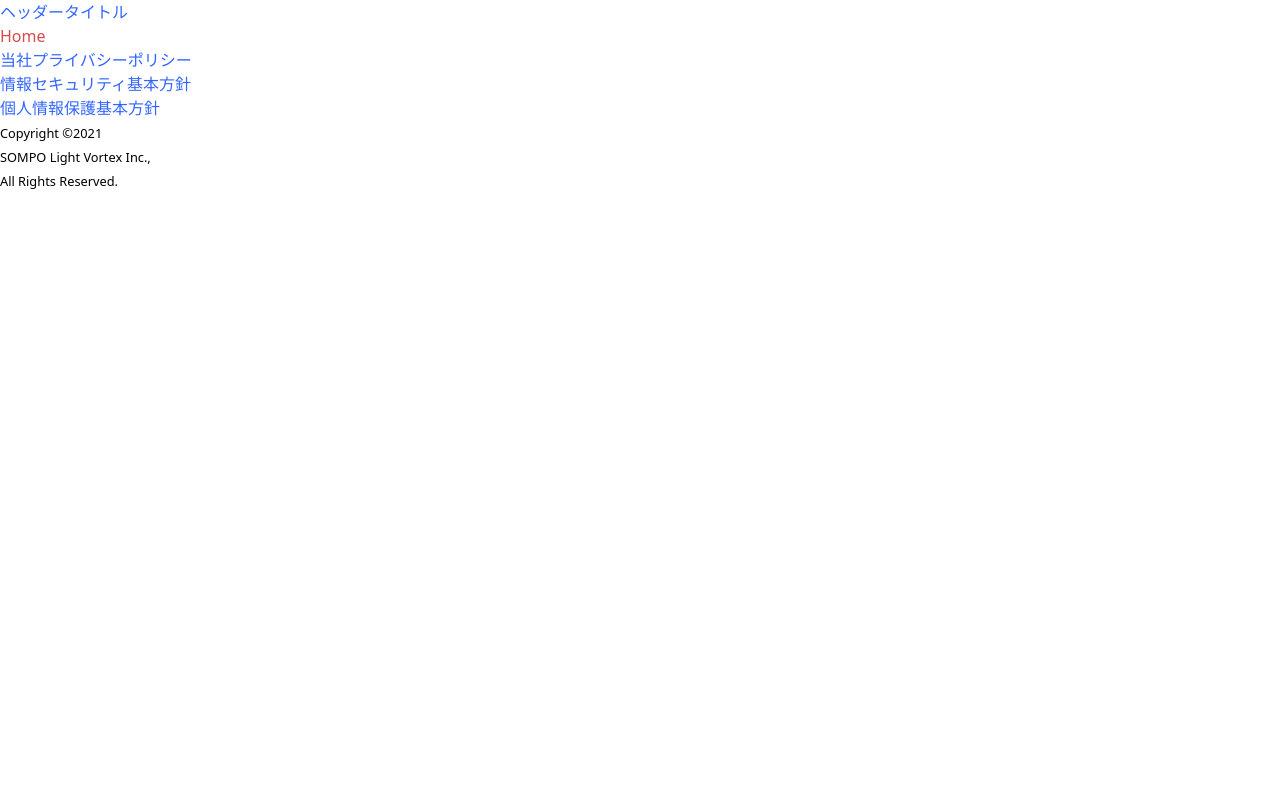
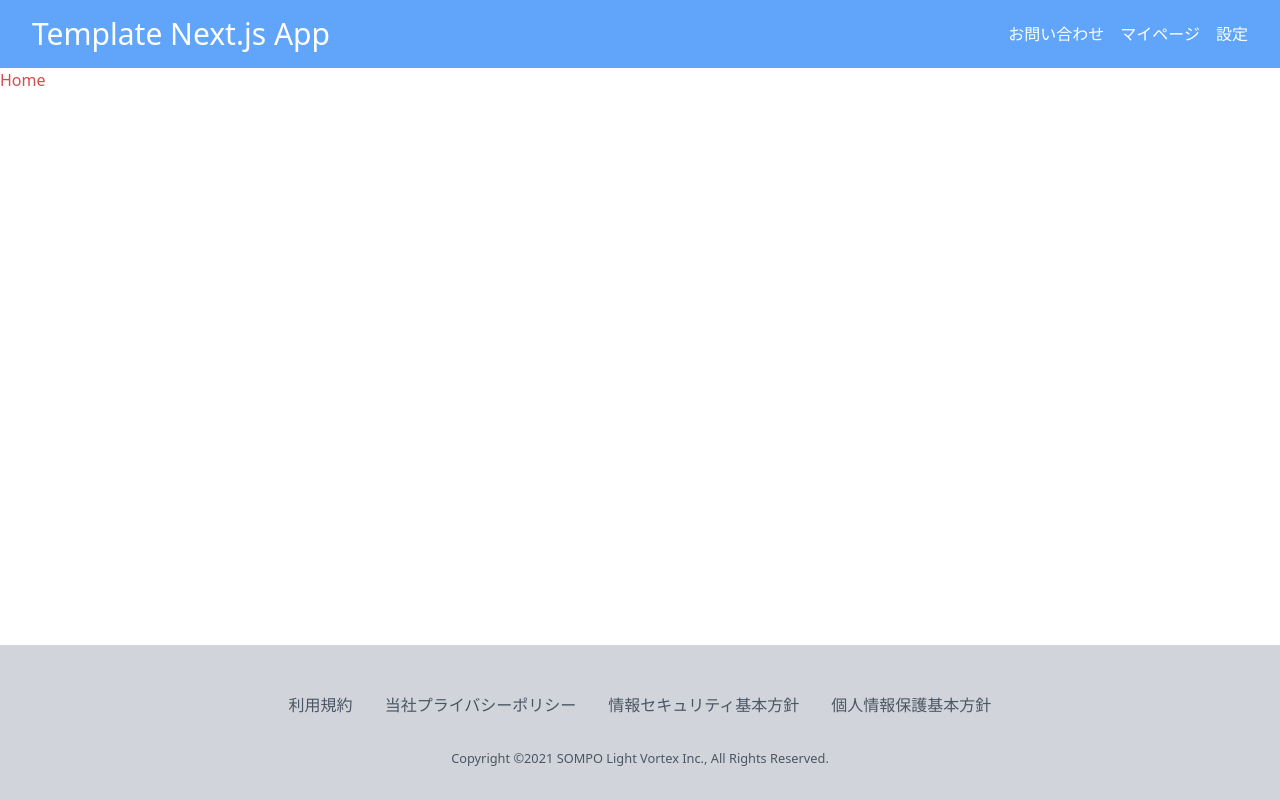
Before and after one commit to y-u-y-a/template-next, a Next.js app: page / in a window 1280 px wide. Built offline with nearby package versions, Linux system fonts and the light colour scheme.

Commit message:
feat:Header, Footer作成（固定）

```diff
--- a/src/components/Footer.tsx
+++ b/src/components/Footer.tsx
@@ -1,32 +1,31 @@
+import { FC } from 'react'
 import Link from 'next/link'
 
-export const Footer = () => {
+export const Footer: FC = () => {
+  const navItemList = [
+    { name: '利用規約', path: '/terms-policy' },
+    { name: '当社プライバシーポリシー', path: '/company-policy' },
+    { name: '情報セキュリティ基本方針', path: '/security-policy' },
+    { name: '個人情報保護基本方針', path: '/personal-policy' },
+  ]
   return (
-    <footer>
-      <p>
-        <Link href="/privacy/">
-          <a>当社プライバシーポリシー</a>
-        </Link>
-      </p>
-      <p>
-        <Link href="/information-security-policy/">
-          <a>情報セキュリティ基本方針</a>
-        </Link>
-      </p>
-      <p>
-        <Link href="/personaldata-privacypolicy/">
-          <a>個人情報保護基本方針</a>
-        </Link>
-      </p>
-      <p>
-        <small>
-          Copyright&nbsp;©2021&nbsp;
-          <br />
-          SOMPO&nbsp;Light&nbsp;Vortex&nbsp;Inc.,&nbsp;
-          <br />
-          All&nbsp;Rights&nbsp;Reserved.
-        </small>
-      </p>
+    <footer className="bg-gray-300">
+      <ul className="pt-12 pb-8 flex justify-center gap-8">
+        {navItemList.map((item) => (
+          <li key={item.path}>
+            <Link href={item.path}>
+              <a className="text-gray-600">{item.name}</a>
+            </Link>
+          </li>
+        ))}
+      </ul>
+      <small className="block text-center text-gray-600 pb-8">
+        Copyright&nbsp;©2021&nbsp;
+        <br className="md:hidden" />
+        SOMPO&nbsp;Light&nbsp;Vortex&nbsp;Inc.,&nbsp;
+        <br className="md:hidden" />
+        All&nbsp;Rights&nbsp;Reserved.
+      </small>
     </footer>
   )
 }
--- a/src/components/Header.tsx
+++ b/src/components/Header.tsx
@@ -1,12 +1,33 @@
+import { FC } from 'react'
 import Link from 'next/link'
 
-export const Header = () => {
+export const Header: FC = () => {
+  const navItemList = [
+    { name: 'お問い合わせ', path: '/contact' },
+    { name: 'マイページ', path: '/mypage' },
+    { name: '設定', path: '/settings' },
+  ]
   return (
     <>
-      <header>
-        <Link href="/">
-          <a target="_blank">ヘッダータイトル</a>
-        </Link>
+      <header className="bg-blue-400 py-4 px-8">
+        <div className="flex justify-between items-center">
+          <Link href="/">
+            <a className="text-white text-3xl" target="_blank">
+              Template Next.js App
+            </a>
+          </Link>
+          <nav>
+            <ul className="flex items-center gap-4">
+              {navItemList.map((item) => (
+                <li key={item.path}>
+                  <Link href={item.path}>
+                    <a className="text-white">{item.name}</a>
+                  </Link>
+                </li>
+              ))}
+            </ul>
+          </nav>
+        </div>
       </header>
     </>
   )
--- a/src/components/layouts/default.tsx
+++ b/src/components/layouts/default.tsx
@@ -8,9 +8,13 @@ interface Props {
 const layoutDefault = ({ children }: Props) => {
   return (
     <>
-      <Header />
-      {children}
-      <Footer />
+      <div className="footerFixedContainer">
+        <Header />
+        <main>{children}</main>
+        <div className="footerFixed">
+          <Footer />
+        </div>
+      </div>
     </>
   )
 }
--- a/src/styles/globals.css
+++ b/src/styles/globals.css
@@ -6,7 +6,14 @@
   src: url(https://use.typekit.net/bzs5tqz.css);
 }
 
-
 a {
   @apply text-link;
 }
+
+.footerFixedContainer {
+  @apply relative min-h-screen box-border;
+}
+
+.footerFixed {
+  @apply absolute bottom-0 w-full;
+}
--- a/tailwind.config.js
+++ b/tailwind.config.js
@@ -1,4 +1,4 @@
-// const defaultTheme = require('tailwindcss/defaultTheme')
+const defaultTheme = require('tailwindcss/defaultTheme')
 
 module.exports = {
   purge: ['./src/**/*.tsx'], // allow
@@ -11,6 +11,8 @@ module.exports = {
       // futura: ['futura-pt', 'sans-serif'],
       // },
       colors: {
+        // NOTE: https://tailwindcss.jp/docs/customizing-colors#default-color-palette
+        ...defaultTheme.colors,
         body: '#DCDDD8',
         accent: '#D74B4B',
         link: '#3366FF',
```
